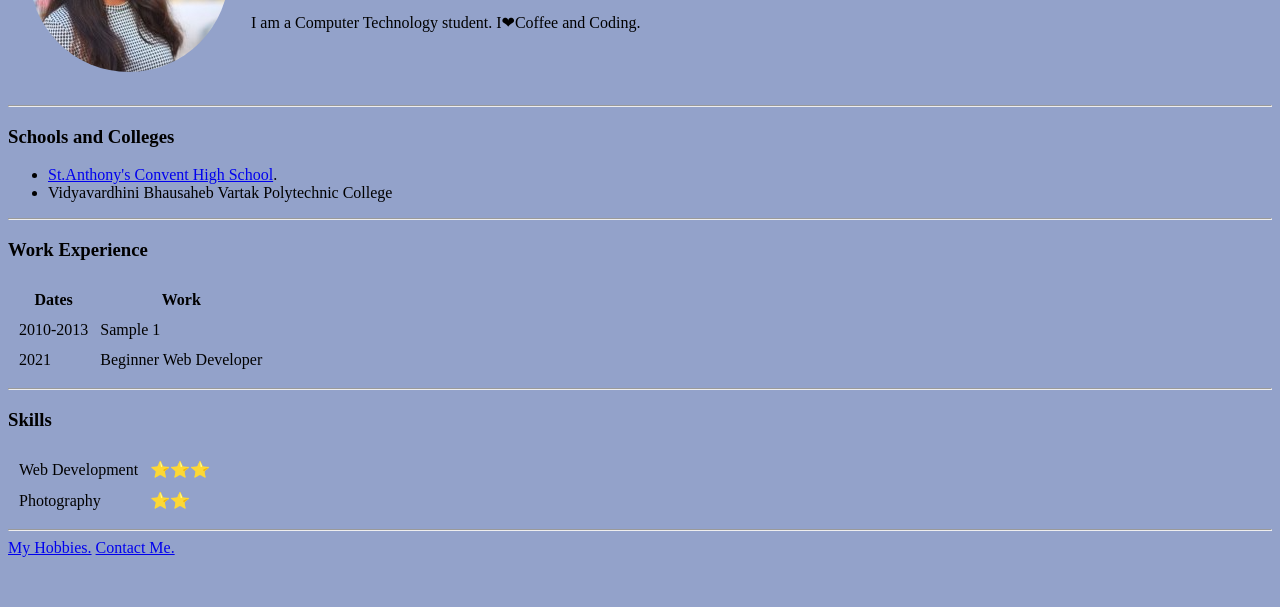
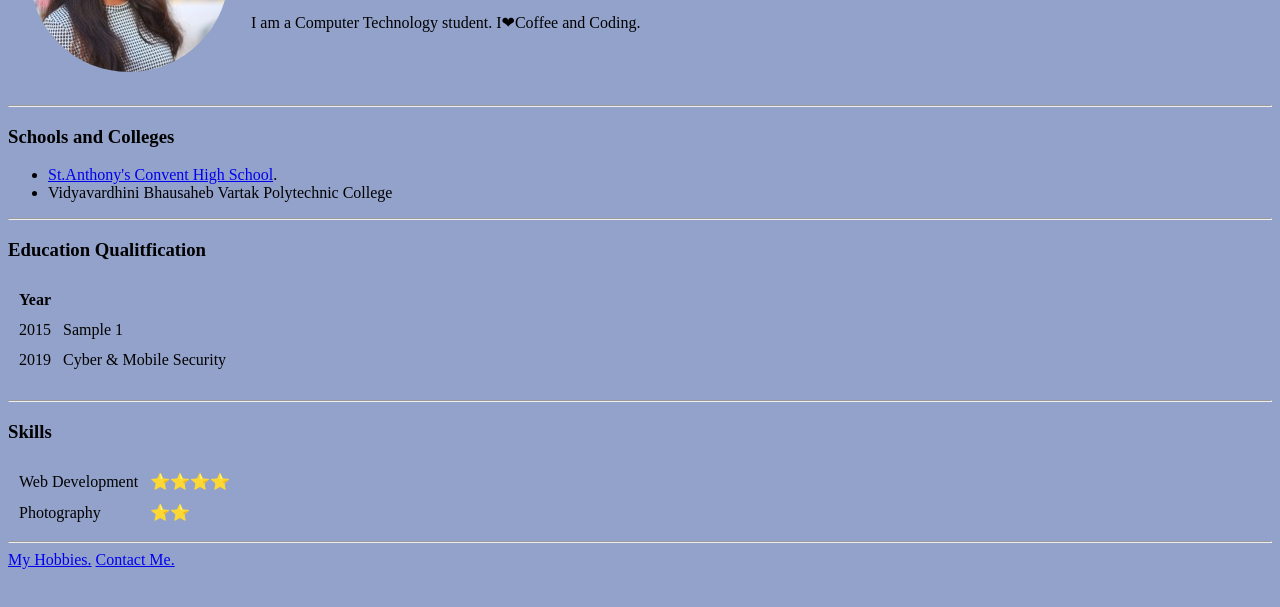
Before and after one commit to cookieee22/CV, a plain HTML site: page index.html in a window 1280 px wide. Shown: the part 157-764 px from the top of the page. Drawn offline with Linux system fonts and the light colour scheme.

Commit message:
Update index.html

```diff
--- a/index.html
+++ b/index.html
@@ -21,27 +21,30 @@
       <li>Vidyavardhini Bhausaheb Vartak Polytechnic College</li>
   </ul>
   <hr>
-  <h3>Work Experience</h3>
+  <h3>Education Qualitfication</h3>
  <table cellspacing="10">
     <thead>
       <tr>
-        <th>Dates</th>
-        <th>Work</th>
+        <th>Year</th>
+        <th></th>
       </tr>
      </thead>
 
      <tbody>
 
       <tr>
-      <td>2010-2013</td>
+      <td>2015</td>
       <td>Sample 1</td>
-      </tr>
+       </tr>
 
-      <tr>
-        <td>2021</td>
-        <td>Beginner Web Developer</td>
-      </tr>
-      </tbody>
+       <tr>
+         <td>2019</td>
+         <td>Cyber & Mobile Security</td>
+       </tr>
+
+       <tr>
+         <td>
+
   </table>
   <hr>
 
@@ -50,7 +53,7 @@
     <table cellspacing="10">
       <tr>
      <td>Web Development</td>
-     <td>⭐⭐⭐</td>
+     <td>⭐⭐⭐⭐</td>
      </tr>
 
      <tr>
```
